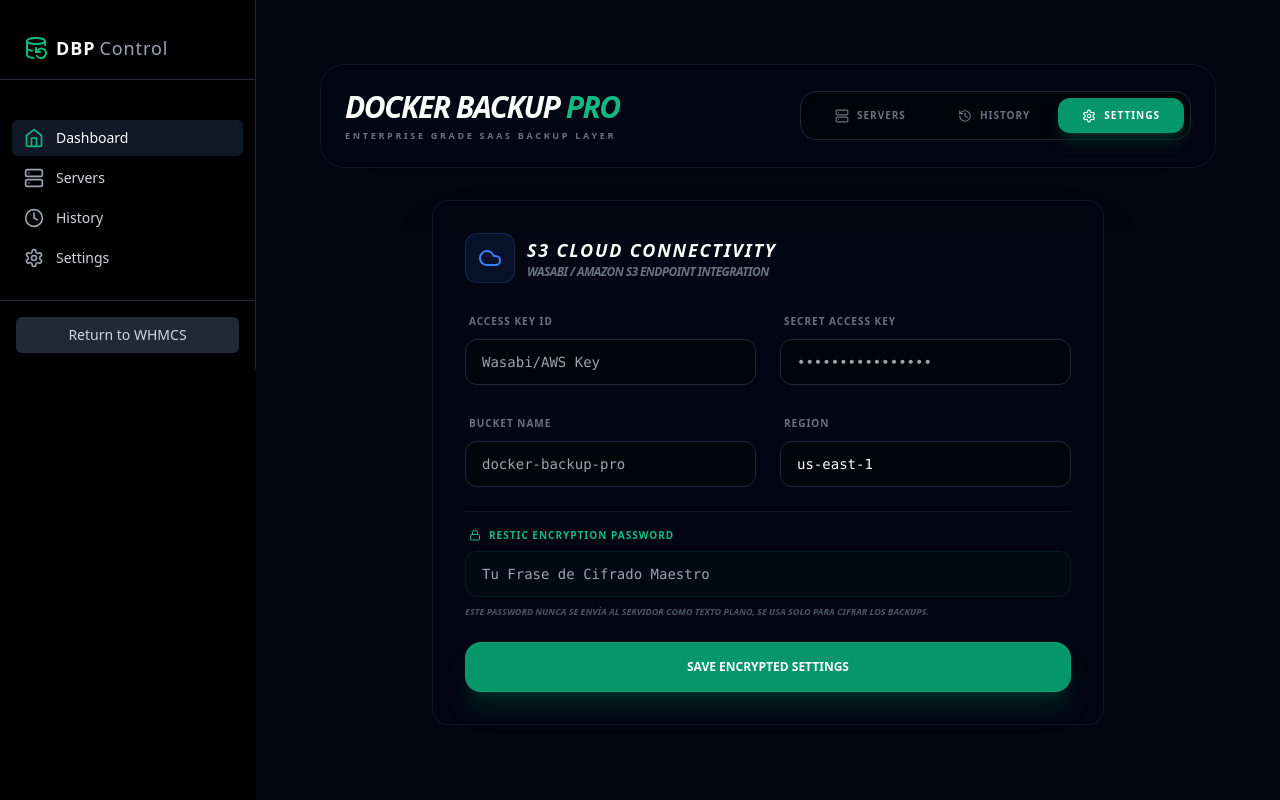
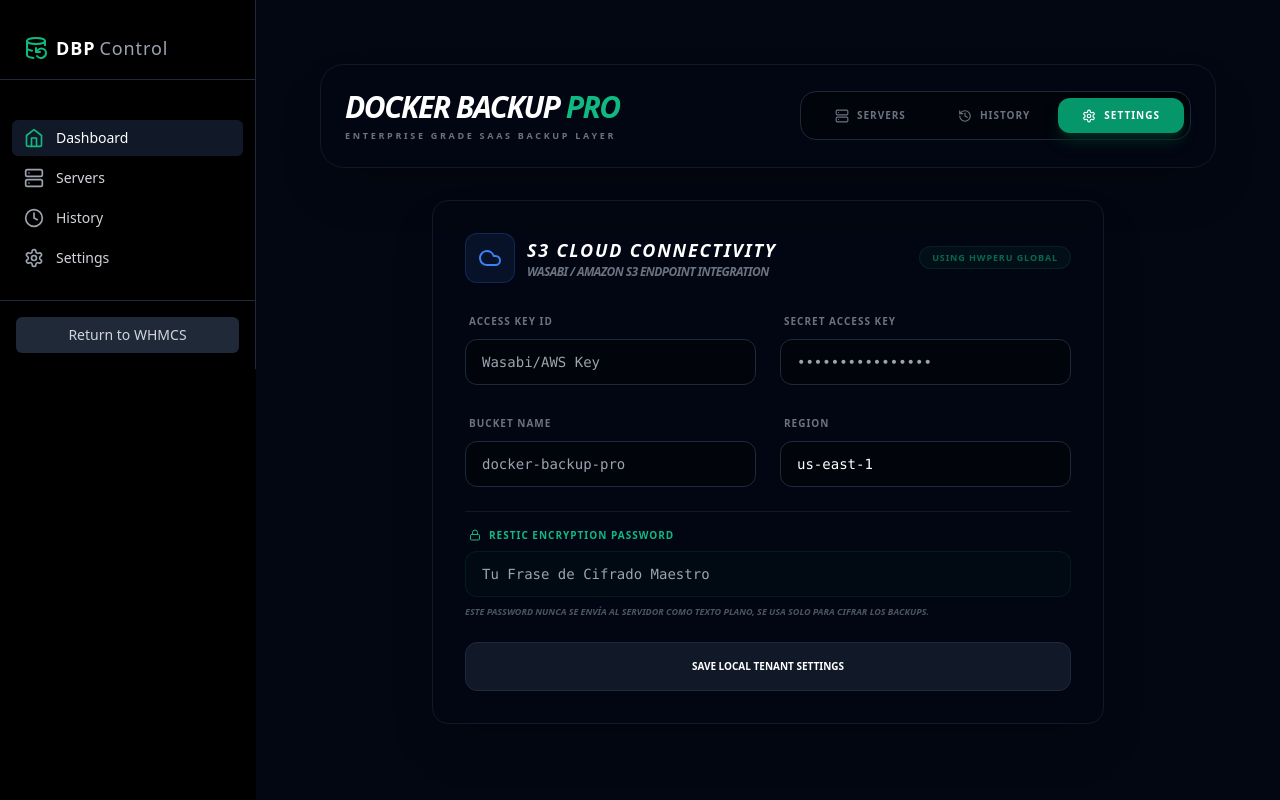
Before and after one commit to soporte-hostingweb/dockerbackupprov, a Next.js app in the folder ui/: page / in a window 1280 px wide. Both pictures are taken after a click on the button "SETTINGS". Built offline with nearby package versions, Linux system fonts and the light colour scheme.

Commit message:
V2.5 Multi-Tier SaaS Storage: Global Fallback & Admin Master Settings

```diff
--- a/ui/src/app/page.tsx
+++ b/ui/src/app/page.tsx
@@ -87,14 +87,15 @@ export default function DashboardPage() {
     fetchData();
   }, []);
 
-  const saveSettings = async (e: React.FormEvent) => {
+  const saveSettings = async (e: React.FormEvent, isGlobal = false) => {
     e.preventDefault();
     const token = localStorage.getItem("dbp_sso_token");
     if (!token) return;
 
     setSavingSettings(true);
     try {
-      const resp = await fetch("https://api.hwperu.com/v1/user/settings", {
+      const url = `https://api.hwperu.com/v1/user/settings${isGlobal ? '?is_global=true' : ''}`;
+      const resp = await fetch(url, {
         method: "POST",
         headers: {
           "Authorization": token,
@@ -103,7 +104,7 @@ export default function DashboardPage() {
         body: JSON.stringify(settings)
       });
       if (resp.ok) {
-        alert("✅ Configuración de Wasabi guardada correctamente.");
+        alert(isGlobal ? "✅ Configuración MAESTRA (GLOBAL) guardada." : "✅ Configuración de Wasabi guardada correctamente.");
       }
     } catch (err) {
       alert("❌ Error al guardar la configuración.");
@@ -111,6 +112,7 @@ export default function DashboardPage() {
       setSavingSettings(false);
     }
   };
+
 
   const testWasabi = async () => {
     const token = localStorage.getItem("dbp_sso_token");
@@ -240,8 +242,9 @@ export default function DashboardPage() {
       case 'settings':
         return (
           <div className="max-w-2xl mx-auto animate-in zoom-in-95 duration-500">
-             <form onSubmit={saveSettings} className="bg-gray-950/50 border border-gray-900 rounded-2xl p-8 shadow-2xl space-y-6">
-                <div className="flex items-center gap-3 mb-4">
+              <form className="bg-gray-950/50 border border-gray-900 rounded-2xl p-8 shadow-2xl space-y-6">
+                <div className="flex items-center justify-between mb-4">
+                  <div className="flex items-center gap-3">
                     <div className="p-3 bg-blue-500/10 rounded-xl border border-blue-500/20">
                         <Cloud className="text-blue-500" size={24} />
                     </div>
@@ -250,6 +253,13 @@ export default function DashboardPage() {
                         <p className="text-xs text-gray-500 font-bold uppercase tracking-tighter italic">Wasabi / Amazon S3 Endpoint Integration</p>
                     </div>
                   </div>
+                  {settings.wasabi_key === "" && (
+                    <span className="bg-emerald-500/10 text-emerald-500 text-[9px] font-black px-3 py-1 rounded-full border border-emerald-500/20 uppercase tracking-widest animate-pulse">
+                      Using HWPeru Global
+                    </span>
+                  )}
+                </div>
+
 
                 <div className="grid grid-cols-1 md:grid-cols-2 gap-6">
                    <div className="space-y-2">
@@ -312,13 +322,28 @@ export default function DashboardPage() {
                    <p className="text-[9px] text-gray-600 font-bold uppercase italic mt-1">Este password nunca se envía al servidor como texto plano, se usa solo para cifrar los backups.</p>
                 </div>
 
+                <div className="flex flex-col md:flex-row gap-4 mt-6">
                   <button
-                  type="submit"
+                    type="button"
+                    onClick={(e) => saveSettings(e, false)}
                     disabled={savingSettings}
-                  className="w-full bg-emerald-600 hover:bg-emerald-500 text-white font-black uppercase text-xs py-4 rounded-2xl shadow-xl shadow-emerald-900/40 transition-all border border-emerald-400/20 mt-4 active:scale-[0.98]"
+                    className="flex-1 bg-gray-900 hover:bg-gray-800 text-white font-black uppercase text-[10px] py-4 rounded-xl border border-gray-800 transition-all active:scale-[0.98]"
                   >
-                   {savingSettings ? 'SYNCING CONFIGURATION...' : 'SAVE ENCRYPTED SETTINGS'}
+                    {savingSettings ? 'SYNCING...' : 'SAVE LOCAL TENANT SETTINGS'}
                   </button>
+
+                  {isAdminParam && (
+                    <button
+                      type="button"
+                      onClick={(e) => saveSettings(e, true)}
+                      disabled={savingSettings}
+                      className="flex-1 bg-emerald-600 hover:bg-emerald-500 text-white font-black uppercase text-[10px] py-4 rounded-xl shadow-xl shadow-emerald-900/40 transition-all border border-emerald-400/20 active:scale-[0.98]"
+                    >
+                      {savingSettings ? 'DEPLOYING GLOBAL...' : 'SAVE AS MASTER GLOBAL'}
+                    </button>
+                  )}
+                </div>
+
              </form>
           </div>
         );
```
Also changed, not shown: 1 other file (tests, documents, lock files or other folders). Lines whose indentation alone changed are shown as unchanged.
